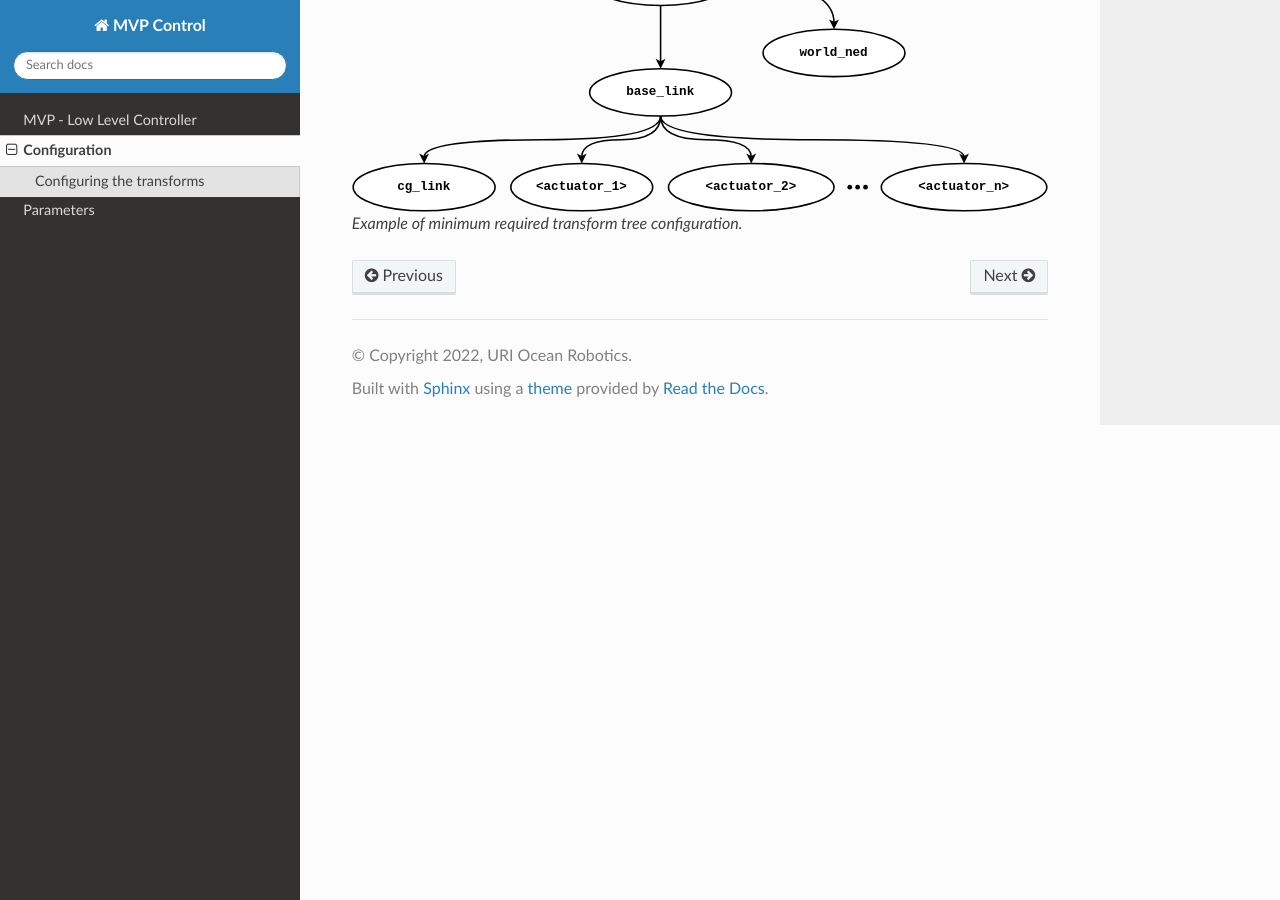
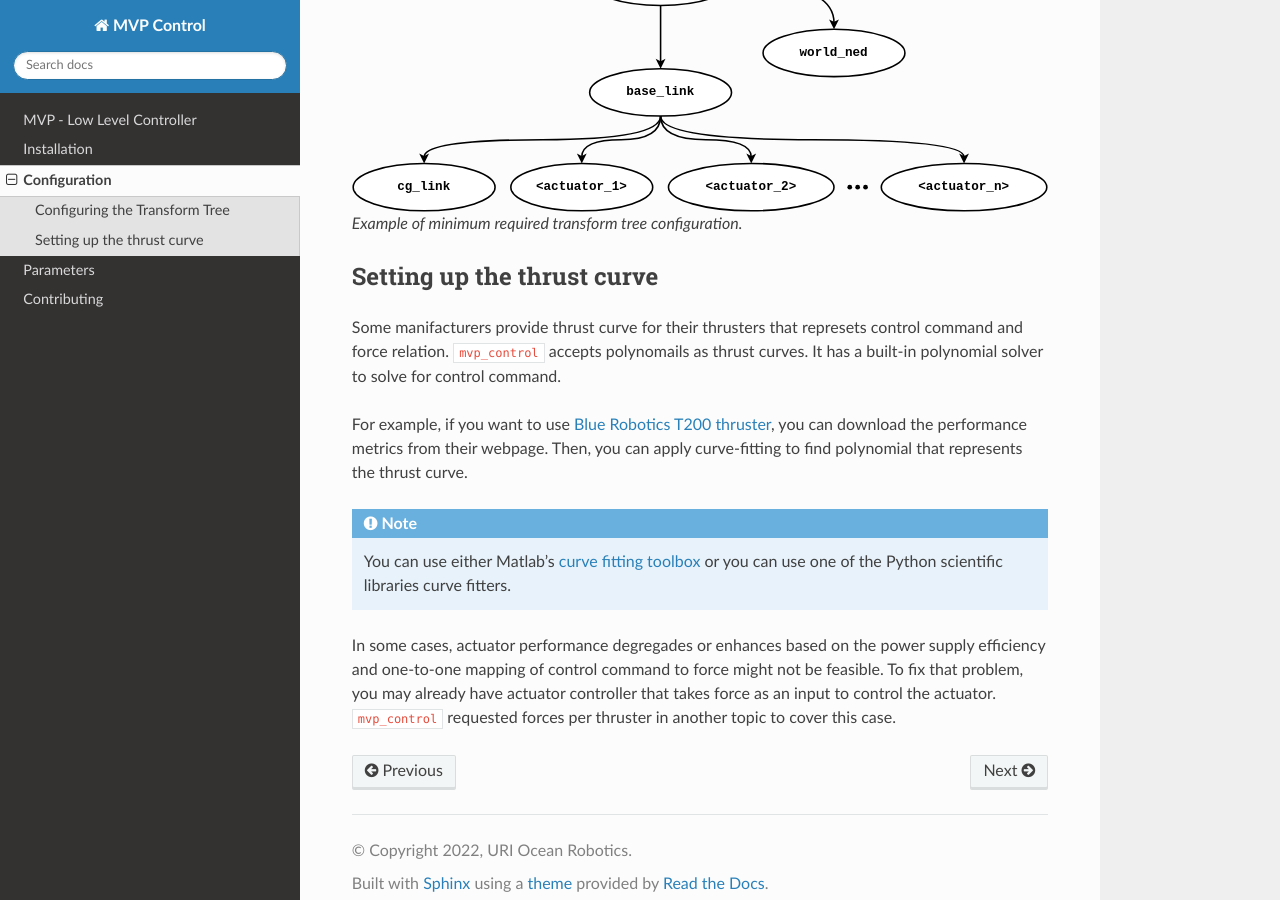
Before and after one commit to uri-ocean-robotics/mvp_control, a Sphinx documentation site: the page built from docs/configuration.rst, in a window 1280 px wide and 900 px high, scrolled down 826 px. Built offline with Sphinx 7.4.7 and the Read the Docs theme 2.0.0, drawn with Linux system fonts in a browser that asks for light colours; formulas are drawn with MathJax 3; some of the changed text lies outside the part shown.

Commit message:
docs: add installation and contributing

```diff
--- a/docs/configuration.rst
+++ b/docs/configuration.rst
@@ -1,8 +1,8 @@
 Configuration
 =============
 
-Configuring the transforms
---------------------------
+Configuring the Transform Tree
+------------------------------
 
 .. important::
     It is crucial that users of MVP have a clear understandin of `REP 105 <https://www.ros.org/reps/rep-0105.html>`_ and `REP 103 <https://www.ros.org/reps/rep-0103.html>`_.
@@ -28,3 +28,21 @@ Your final TF tree structrue should look like the following image.
 .. figure:: _static/example_tf.svg
 
     Example of minimum required transform tree configuration.
+
+Setting up the thrust curve
+---------------------------
+
+Some manifacturers provide thrust curve for their thrusters that represets control command and force relation.
+``mvp_control`` accepts polynomails as thrust curves.
+It has a built-in polynomial solver to solve for control command.
+
+For example, if you want to use `Blue Robotics T200 thruster <https://bluerobotics.com/store/thrusters/t100-t200-thrusters/t200-thruster-r2-rp/>`_, you can download the performance metrics from their webpage.
+Then, you can apply curve-fitting to find polynomial that represents the thrust curve.
+
+.. note::
+    You can use either Matlab's `curve fitting toolbox <https://www.mathworks.com/help/curvefit/curve-fitting.html>`_ or
+    you can use one of the Python scientific libraries curve fitters.
+
+In some cases, actuator performance degregades or enhances based on the power supply efficiency and one-to-one mapping of control command to force might not be feasible.
+To fix that problem, you may already have actuator controller that takes force as an input to control the actuator.
+``mvp_control`` requested forces per thruster in another topic to cover this case.
```
Also changed, not shown: docs/contributing.rst (added, +30 -0 lines), docs/index.md (+3 -1 lines), docs/installation.rst (added, +37 -0 lines).
